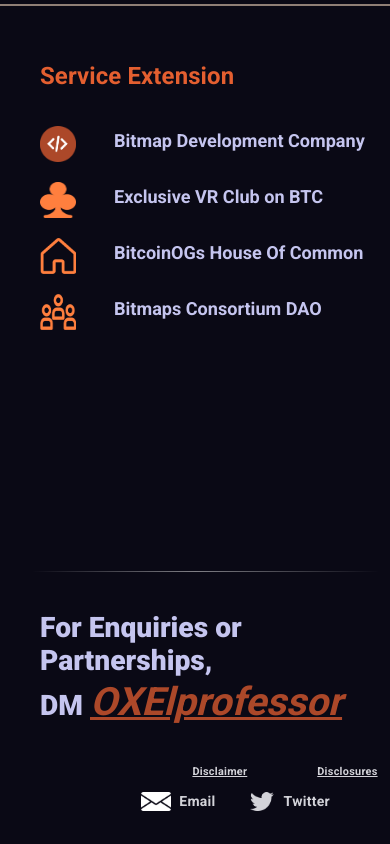
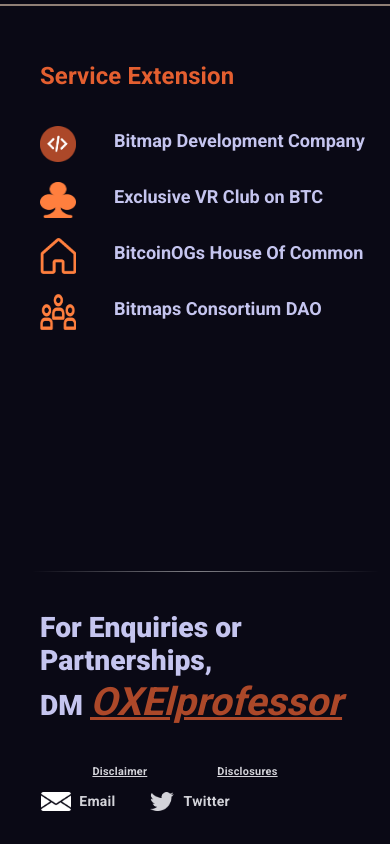
Before and after one commit to Tonyboyisbuilding/bitcoinogs, a plain HTML site: page Index.html in a window 390 px wide. Shown: the part 2619-3463 px from the top of the page. Drawn offline with Linux system fonts and the light colour scheme; a web font is replaced by a local one.

Commit message:
done and revised

```diff
--- a/CSS/style.css
+++ b/CSS/style.css
@@ -802,13 +802,11 @@ footer {
 
     .lowest {
         overflow: hidden;
+        width: 100%;
         display: flex;
-        width: 100%;
-        flex-direction: column;
         justify-content: center;
         align-items: center;
-        gap: 180px;
-        /* margin-left: -5px; */
+        /* gap: 180px; */
     }
 
     .tp {
@@ -825,6 +823,8 @@ footer {
         line-height: 19.6px;
         letter-spacing: 0.28px;
         margin-left: 60px;
+        margin-right: 200px;
+
     }
 
 
@@ -834,6 +834,8 @@ footer {
         gap: 30px;
         margin-left: 20px;
         margin-top: 100px;
+        margin-right: 160px;
+
     }
 
 
```
